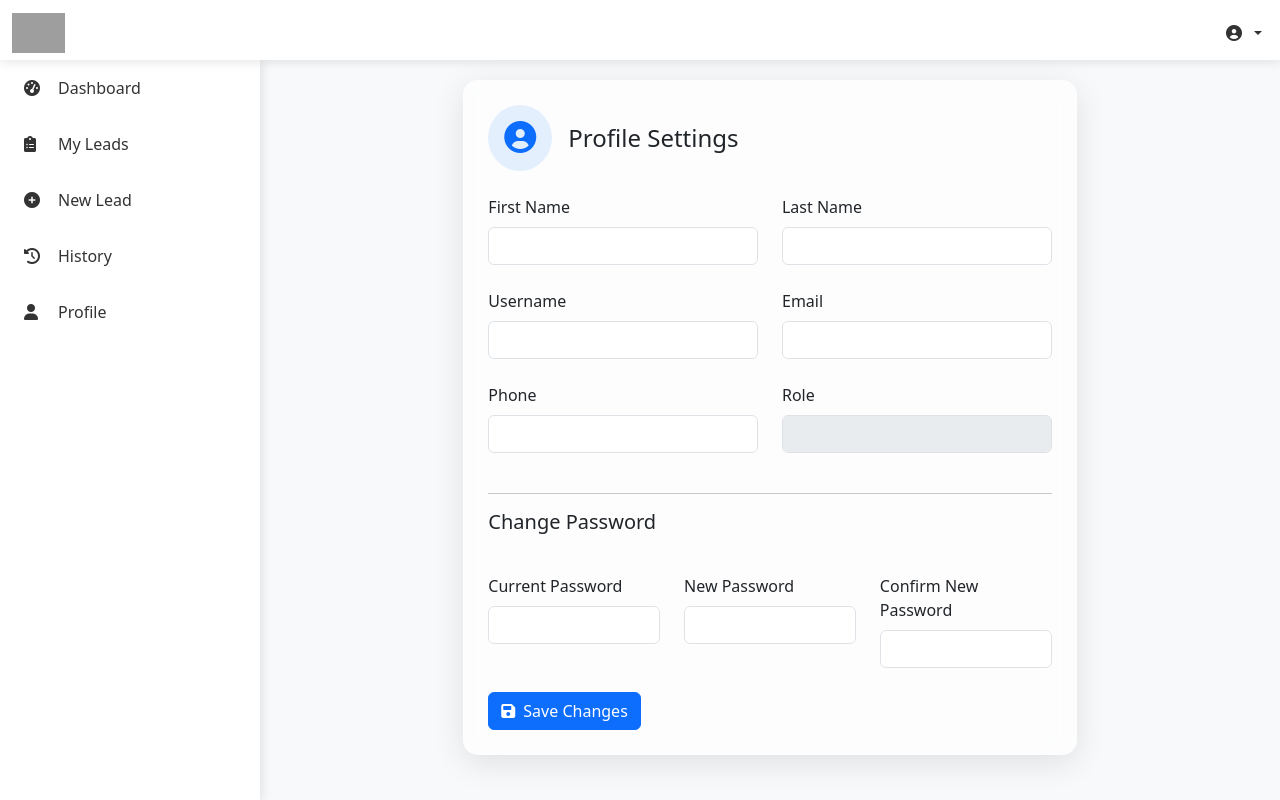
After one commit to tinashelorenzi/propertyspotter-prod, a Django app: template app/templates/spotter_profile.html in a window 1280 px wide. The commit adds this page. Run offline with Django 5.2, Linux system fonts and the light colour scheme; the template is opened without the code that fills it, so the values that code supplies are empty; some libraries are stand-ins or nearby versions; grey boxes are pictures that could not be loaded.

Commit message:
Profile update views added

```diff
--- a/app/templates/spotter_layout.html
+++ b/app/templates/spotter_layout.html
@@ -157,7 +157,7 @@
                     <span>{{ USERDATA.first_name }} {{ USERDATA.last_name }}</span>
                 </button>
                 <ul class="dropdown-menu">
-                    <li><a class="dropdown-item" href="#">
+                    <li><a class="dropdown-item" href="/profile">
                         <i class="fas fa-user me-2"></i>Profile
                     </a></li>
                     <li><hr class="dropdown-divider"></li>
@@ -188,7 +188,7 @@
                 <i class="fas fa-history"></i>
                 <span>History</span>
             </a>
-            <a class="nav-link" href="#">
+            <a class="nav-link" href="/profile">
                 <i class="fas fa-user"></i>
                 <span>Profile</span>
             </a>
--- /dev/null
+++ b/app/templates/spotter_profile.html
@@ -0,0 +1,171 @@
+{% extends "spotter_layout.html" %}
+{% load static %}
+
+{% block title %}Profile - PropertySpotter{% endblock %}
+
+{% block content %}
+<div class="container-fluid">
+    <div class="row justify-content-center">
+        <div class="col-lg-8">
+            <div class="glass-card p-4">
+                <div class="d-flex align-items-center mb-4">
+                    <div class="rounded-circle bg-primary bg-opacity-10 p-3 me-3">
+                        <i class="fas fa-user-circle fa-2x text-primary"></i>
+                    </div>
+                    <h4 class="mb-0">Profile Settings</h4>
+                </div>
+
+                <form id="profileForm" class="needs-validation" novalidate>
+                    <div class="row g-4">
+                        <!-- Personal Information -->
+                        <div class="col-md-6">
+                            <label class="form-label">First Name</label>
+                            <input type="text" class="form-control" name="first_name" value="{{ USERDATA.first_name }}" required>
+                        </div>
+                        <div class="col-md-6">
+                            <label class="form-label">Last Name</label>
+                            <input type="text" class="form-control" name="last_name" value="{{ USERDATA.last_name }}" required>
+                        </div>
+                        <div class="col-md-6">
+                            <label class="form-label">Username</label>
+                            <input type="text" class="form-control" name="username" value="{{ USERDATA.username }}" required>
+                        </div>
+                        <div class="col-md-6">
+                            <label class="form-label">Email</label>
+                            <input type="email" class="form-control" name="email" value="{{ USERDATA.email }}" required>
+                        </div>
+                        <div class="col-md-6">
+                            <label class="form-label">Phone</label>
+                            <input type="tel" class="form-control" name="phone" value="{{ USERDATA.phone }}">
+                        </div>
+                        <div class="col-md-6">
+                            <label class="form-label">Role</label>
+                            <input type="text" class="form-control" value="{{ USERDATA.role }}" disabled>
+                        </div>
+
+                        <!-- Password Change Section -->
+                        <div class="col-12">
+                            <hr>
+                            <h5 class="mb-3">Change Password</h5>
+                        </div>
+                        <div class="col-md-4">
+                            <label class="form-label">Current Password</label>
+                            <input type="password" class="form-control" name="old_password" id="oldPassword">
+                        </div>
+                        <div class="col-md-4">
+                            <label class="form-label">New Password</label>
+                            <input type="password" class="form-control" name="new_password" id="newPassword">
+                            <div class="password-strength mt-2 d-none">
+                                <small class="text-muted">Password must contain:</small>
+                                <ul class="list-unstyled small">
+                                    <li id="length"><i class="fas fa-times text-danger"></i> At least 8 characters</li>
+                                    <li id="uppercase"><i class="fas fa-times text-danger"></i> One uppercase letter</li>
+                                    <li id="lowercase"><i class="fas fa-times text-danger"></i> One lowercase letter</li>
+                                    <li id="number"><i class="fas fa-times text-danger"></i> One number</li>
+                                    <li id="special"><i class="fas fa-times text-danger"></i> One special character</li>
+                                </ul>
+                            </div>
+                        </div>
+                        <div class="col-md-4">
+                            <label class="form-label">Confirm New Password</label>
+                            <input type="password" class="form-control" name="confirm_password" id="confirmPassword">
+                        </div>
+                    </div>
+
+                    <div class="mt-4">
+                        <button type="submit" class="btn btn-primary">
+                            <i class="fas fa-save me-2"></i>Save Changes
+                        </button>
+                    </div>
+                </form>
+            </div>
+        </div>
+    </div>
+</div>
+
+<style>
+.glass-card {
+    background: rgba(255, 255, 255, 0.7);
+    backdrop-filter: blur(10px);
+    border-radius: 15px;
+    box-shadow: 0 8px 32px rgba(0,0,0,0.1);
+}
+
+.password-strength li i.fa-check {
+    color: #198754 !important;
+}
+</style>
+
+<script>
+document.addEventListener('DOMContentLoaded', function() {
+    const form = document.getElementById('profileForm');
+    const newPassword = document.getElementById('newPassword');
+    const confirmPassword = document.getElementById('confirmPassword');
+    const strengthIndicator = document.querySelector('.password-strength');
+
+    newPassword.addEventListener('focus', () => {
+        strengthIndicator.classList.remove('d-none');
+    });
+
+    newPassword.addEventListener('input', validatePassword);
+
+    function validatePassword() {
+        const password = newPassword.value;
+        const checks = {
+            length: password.length >= 8,
+            uppercase: /[A-Z]/.test(password),
+            lowercase: /[a-z]/.test(password),
+            number: /[0-9]/.test(password),
+            special: /[^A-Za-z0-9]/.test(password)
+        };
+
+        Object.entries(checks).forEach(([check, valid]) => {
+            const element = document.getElementById(check);
+            const icon = element.querySelector('i');
+            icon.className = valid ? 'fas fa-check text-success' : 'fas fa-times text-danger';
+        });
+
+        return Object.values(checks).every(Boolean);
+    }
+
+    form.addEventListener('submit', async function(e) {
+        e.preventDefault();
+
+        if (newPassword.value && !validatePassword()) {
+            alert('Please ensure your password meets all requirements.');
+            return;
+        }
+
+        if (newPassword.value !== confirmPassword.value) {
+            alert('New passwords do not match.');
+            return;
+        }
+
+        const formData = new FormData(form);
+        const data = Object.fromEntries(formData.entries());
+
+        try {
+            const response = await fetch('/api/user/update', {
+                method: 'POST',
+                headers: {
+                    'Authorization': 'Bearer {{ token }}',
+                    'Content-Type': 'application/json'
+                },
+                body: JSON.stringify(data)
+            });
+
+            if (response.ok) {
+                alert('Profile updated successfully!');
+                location.reload();
+            } else {
+                const error = await response.json();
+                alert(error.message || 'Error updating profile');
+            }
+        } catch (error) {
+            console.error('Error:', error);
+            alert('Error updating profile');
+        }
+    });
+});
+</script>
+{% endblock %}
--- a/app/urls.py
+++ b/app/urls.py
@@ -8,6 +8,7 @@ urlpatterns = [
 	    path('dashboard/', views.dashboard, name='dashboard'),
 	    path('leads/', views.myLeads, name='leads'),
 	    path('history/', views.myHistory, name='history'),
+	    path('profile/', views.myProfile, name='profile'),
 	    path('sessionSave/', views.sessionSave, name='sessionSave'),
 	    path('logout/', views.logout, name='logout'),
 ]
--- a/app/views.py
+++ b/app/views.py
@@ -27,6 +27,10 @@ def myLeads(request):
 @securedRoute
 def myHistory(request):
     return render(request, 'spotter_history.html')
+
+@securedRoute
+def myProfile(request):
+    return render(request, 'spotter_profile.html')
 
 @csrf_exempt
 def sessionSave(request):
```
Also changed, not shown: users/views.py (+3 -24 lines).
